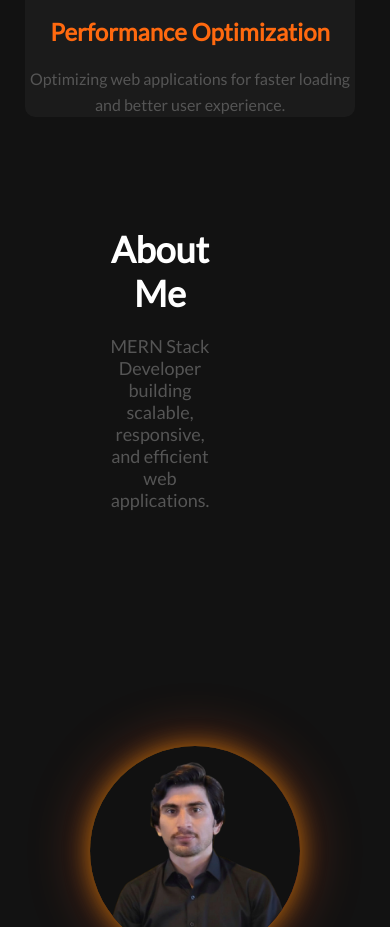
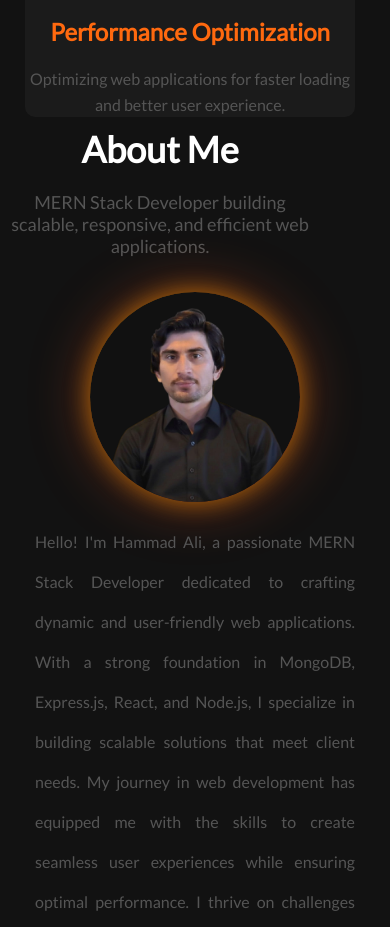
Before and after one commit to hammadalimwt/My-Portfolio, a plain HTML site: page index.html in a window 390 px wide. Shown: the part 2080-3007 px from the top of the page. Drawn offline with Linux system fonts and the light colour scheme.

Commit message:
add the file and change

```diff
--- a/style.css
+++ b/style.css
@@ -890,6 +890,9 @@ display: none;
         text-align: center;
         /* padding: 10px 10px; */
     }
+    .about{
+        padding: 0;
+    }
     .details ,.project-cards,address{
         display: flex;
         flex-direction: column;
```
